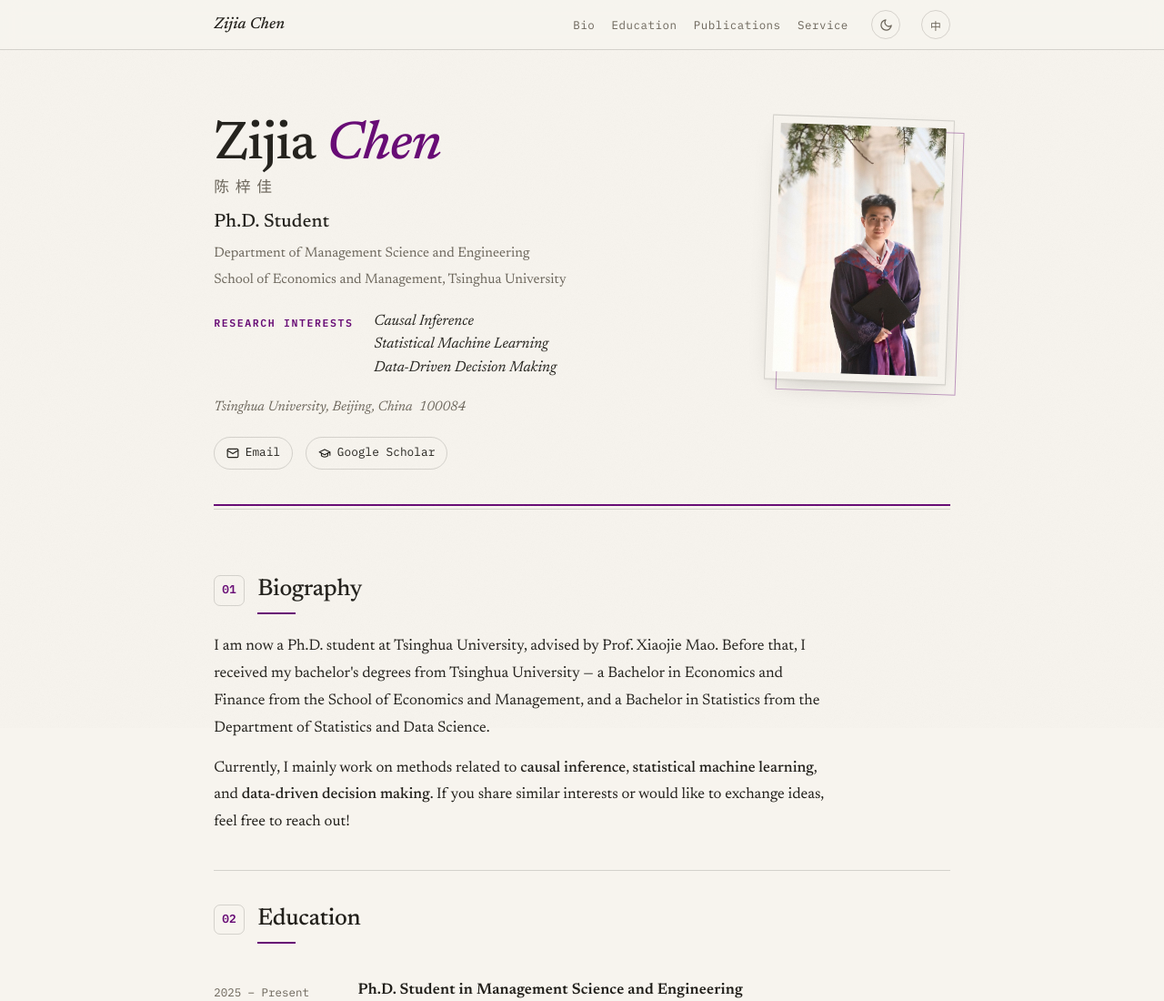
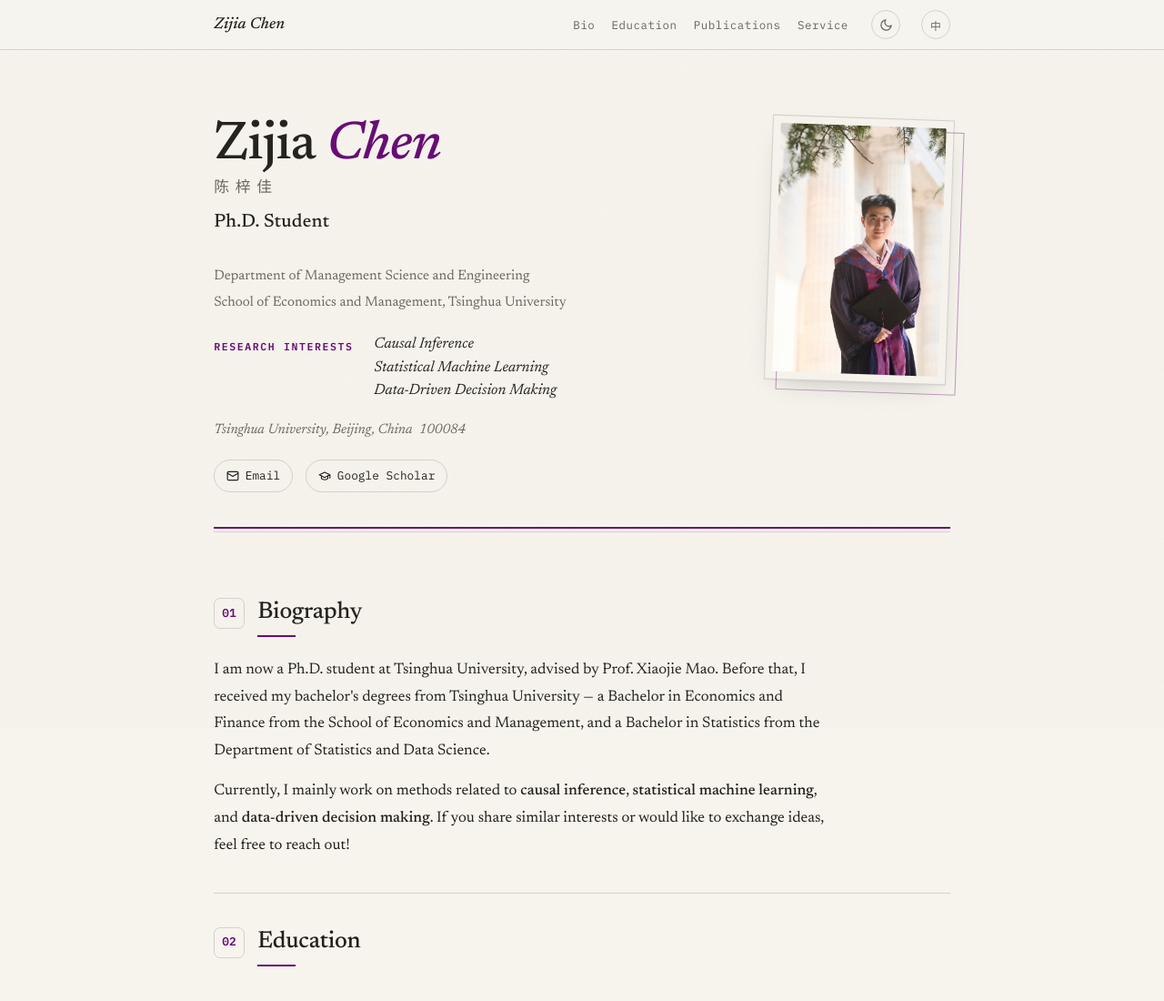
Before and after one commit to Chen-Zijia/Chen-Zijia.github.io, a plain HTML site: page index.html in a window 1280 px wide. Shown: the top 1100 px of the page at 91% size. Drawn offline with Linux system fonts and the light colour scheme.

Commit message:
Add files via upload

```diff
--- a/index.html
+++ b/index.html
@@ -186,11 +186,24 @@
     .hero-grid {
       display: grid;
       grid-template-columns: 1fr auto;
-      gap: clamp(1.6rem, 4vw, 3.2rem);
+      column-gap: clamp(1.6rem, 4vw, 3.2rem);
+      row-gap: 1.1rem;
       align-items: start;
+      grid-template-areas:
+        "identity photo"
+        "details  photo";
     }
+    .hero-identity { grid-area: identity; }
+    .hero-details { grid-area: details; }
+    .photo-col { grid-area: photo; }
+    .role-affils { margin-top: 0; }
     @media (max-width: 560px) {
 
+      .hero-grid {
+        grid-template-areas:
+          "identity photo"
+          "details  details";
+      }
       h1.name { font-size: 2rem; }
       .name-cn { font-size: .92rem; letter-spacing: .32em; }
     }
@@ -523,7 +536,8 @@
       to   { opacity: 1; transform: translateY(0); }
     }
     .hero-grid > * { animation: rise .7s cubic-bezier(.22,.9,.3,1) both; }
-    .hero-grid > :nth-child(2) { animation-delay: .12s; }
+    .hero-grid > :nth-child(2),
+    .hero-grid > :nth-child(3) { animation-delay: .12s; }
 
     [data-reveal] {
       opacity: 0;
@@ -567,11 +581,16 @@
 
   <header class="hero" id="top">
     <div class="wrap hero-grid">
-      <div class="info-col">
+      <div class="hero-identity">
         <h1 class="name">Zijia&nbsp;<em>Chen</em><span class="name-cn">陈梓佳</span></h1>
 
         <p class="role">
           <span class="role-title" data-zh="博士研究生">Ph.D. Student</span>
+        </p>
+      </div>
+
+      <div class="hero-details">
+        <p class="role role-affils">
           <span class="role-affil" data-zh="清华大学 经济管理学院 管理科学与工程系">Department of Management Science and Engineering</span>
           <span class="role-affil" data-zh="">School of Economics and Management, Tsinghua University</span>
         </p>
```
